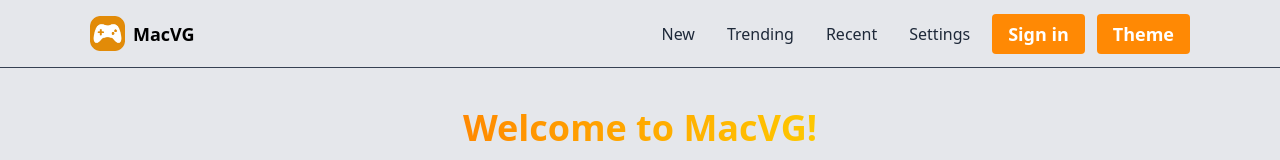
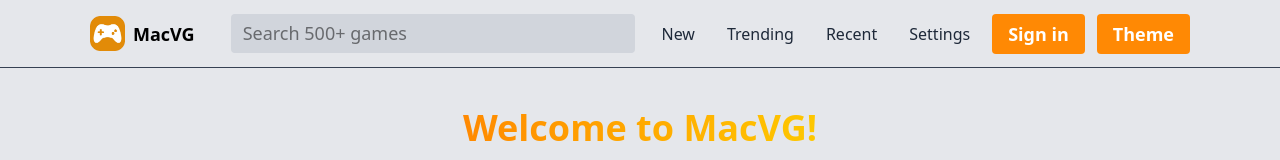
Before and after one commit to Mac-Web/macvg-next, a Next.js app: page / in a window 1280 px wide. Shown: the top 160 px of the page. Built offline with nearby package versions, Linux system fonts and the light colour scheme.

Commit message:
Add nav game search

```diff
--- a/components/layout/Nav.tsx
+++ b/components/layout/Nav.tsx
@@ -1,6 +1,7 @@
 "use client";
 
 import { useTheme } from "next-themes";
+import NavSearch from "../ui/NavSearch";
 import PrimaryButton from "../ui/PrimaryButton";
 import Link from "next/link";
 import Image from "next/image";
@@ -23,9 +24,11 @@ function Nav() {
         href="/"
         className="flex items-center gap-x-2 text-black dark:text-white text-lg duration-300 pr-5 py-2 font-bold
        hover:text-shadow-gray-400 hover:text-shadow-sm"
+        scroll={true}
       >
         <Image src="/logo.png" alt="MacWeb Logo" width={35} height={35} /> MacVG
       </Link>
+      <NavSearch />
       <div className="flex gap-x-3 items-center">
         <div className="md:flex items-center gap-x-3 hidden">
           <Link href="/new" className={navLinkStyles}>
--- a/components/ui/GameCard.tsx
+++ b/components/ui/GameCard.tsx
@@ -1,12 +1,14 @@
 import { GameType } from "@/types/Game";
 import Link from "next/link";
 
-function GameCard({ game }: { game: GameType }) {
+function GameCard({ game, search }: { game: GameType; search?: boolean }) {
   return (
     <Link
-      className="flex justify-center cursor-pointer items-end text-[14px] w-25.5 bg-center bg-gray-500 text-white px-2.5 font-bold
-       border border-gray-400 dark:border-gray-800 no-underline text-center rounded-[5px] h-25.5 pb-2.5 bg-no-repeat
-        bg-size-[100%] hover:bg-size-[110%] hover:-translate-y-1 hover:scale-105 scale-100 overflow-hidden relative duration-300"
+      className={`flex justify-center cursor-pointer items-end  ${
+        search ? "w-20 h-20 pb-1 text-sm" : "w-25.5 h-25.5 pb-2.5 text-[14px]"
+      } bg-center bg-gray-500 text-white px-2.5 font-bold
+       border border-gray-400 dark:border-gray-800 no-underline text-center rounded-[5px] pb-2.5 bg-no-repeat
+        bg-size-[100%] hover:bg-size-[110%] hover:-translate-y-1 hover:scale-105 scale-100 overflow-hidden relative duration-300`}
       style={{
         backgroundImage: `linear-gradient(
           rgba(40, 40, 40, 0.2),
--- /dev/null
+++ b/components/ui/NavSearch.tsx
@@ -0,0 +1,89 @@
+"use client";
+
+import { GameType } from "@/types/Game";
+import { useState, useEffect, useMemo, useRef } from "react";
+import { usePathname } from "next/navigation";
+import GameCard from "./GameCard";
+import Image from "next/image";
+
+function NavSearch() {
+  const [games, setGames] = useState<GameType[]>([]);
+  const [search, setSearch] = useState<string>("");
+  const [searching, setSearching] = useState<boolean>(false);
+  const displayed = useMemo<GameType[]>(() => {
+    return games.filter((game) => game.name.toLocaleLowerCase().includes(search.trim().toLocaleLowerCase()));
+  }, [games, search]);
+  const searchGamesRef = useRef<HTMLDivElement>(null);
+  const searchBarRef = useRef<HTMLInputElement>(null);
+  const pathname = usePathname();
+
+  useEffect(() => {
+    async function fetchGames() {
+      const games = await fetch("/games.json");
+      const result = await games.json();
+      setGames(result.games);
+    }
+    fetchGames();
+    const clickHandler = (e: Event) => {
+      if (!searchGamesRef?.current?.contains(e.target as Node)) {
+        setSearching(false);
+      }
+    };
+    document.addEventListener("click", clickHandler);
+    return () => {
+      document.removeEventListener("click", clickHandler);
+    };
+  }, []);
+
+  useEffect(() => {
+    setSearching(false);
+    setSearch("");
+  }, [pathname]);
+
+  useEffect(() => {
+    setSearching(search.trim().length !== 0 && displayed.length > 0);
+  }, [search, displayed]);
+
+  function handleClear() {
+    setSearch("");
+    searchBarRef.current?.focus();
+  }
+
+  return (
+    <div
+      className={`flex-1 bg-gray-300 dark:bg-gray-900 ${searching ? "rounded-t" : "rounded"} mx-2 relative`}
+      ref={searchGamesRef}
+    >
+      <div className="flex gap-x-2 items-center pr-2">
+        <input
+          type="text"
+          className="w-full bg-transparent outline-none border-none text-black dark:text-white text-[18px] px-3 py-1.5"
+          value={search}
+          placeholder="Search 500+ games"
+          onChange={(e) => setSearch(e.target.value)}
+          onFocus={() => setSearching(search.trim().length !== 0 && displayed.length > 0)}
+          ref={searchBarRef}
+        />
+        {search.length > 0 && (
+          <div
+            className="flex items-center justify-center hover:bg-gray-300 hover:dark:bg-gray-800 rounded cursor-pointer
+                  duration-300 w-7.5 h-7.5"
+            title="Clear search"
+            onClick={handleClear}
+          >
+            <Image className="invert dark:invert-0" src="/icons/ui/close.svg" alt="Clear search" width={15} height={15} />
+          </div>
+        )}
+      </div>
+      {searching && (
+        <div className="flex gap-3 flex-wrap absolute top-full p-3 bg-gray-300 dark:bg-gray-900 rounded-b w-full">
+          {displayed.slice(0, 8).map((game) => (
+            <GameCard key={game.id} game={game} search={true} />
+          ))}
+        </div>
+      )}
+    </div>
+  );
+}
+
+export default NavSearch;
```
